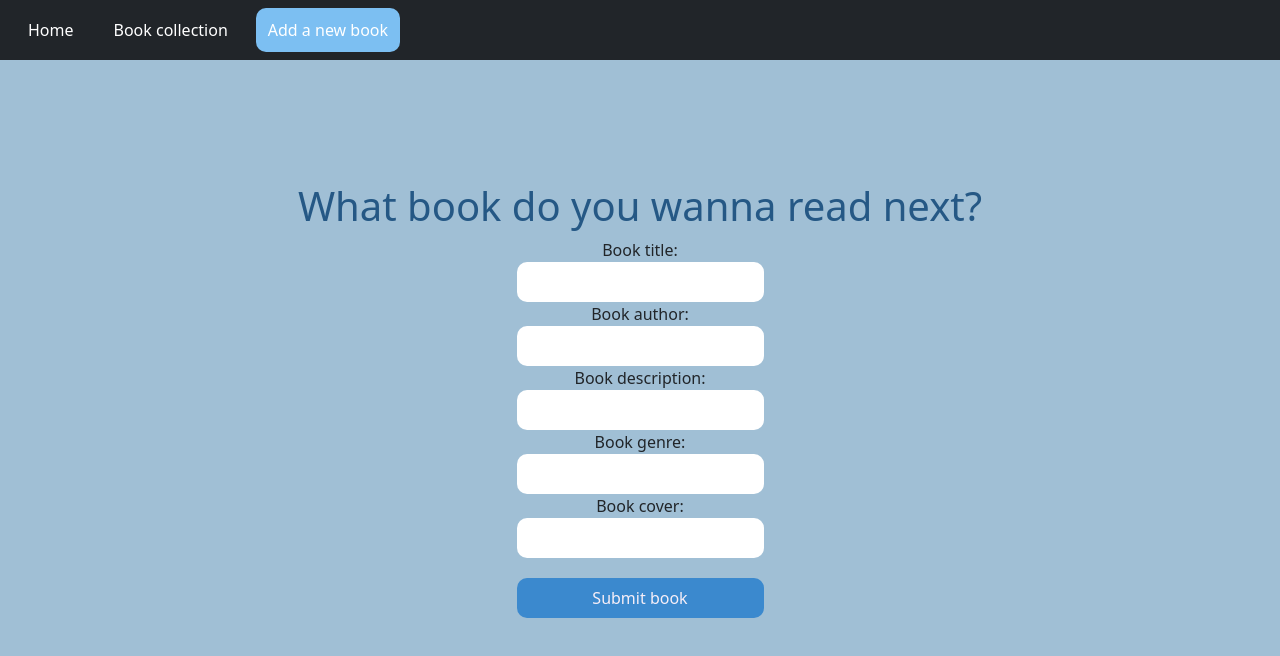
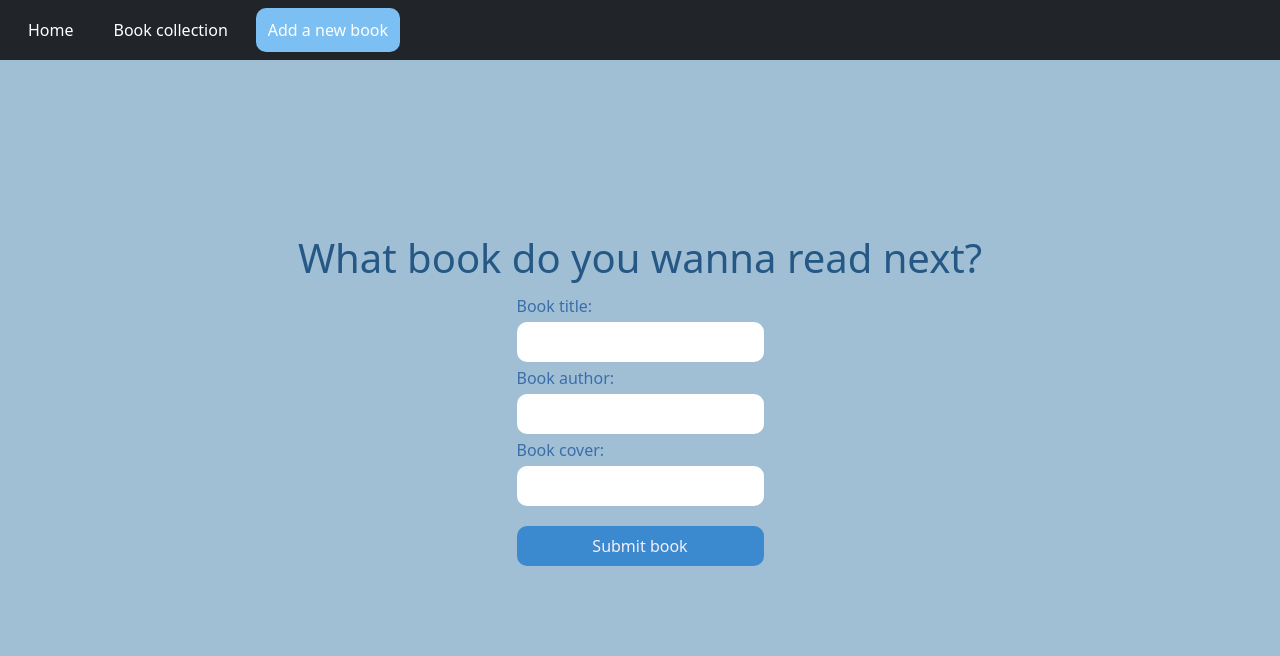
Before and after one commit to paulbosorogan/ph3-client, a React (Create React App) app: page /new-book in a window 1280 px wide. Shown: the top 656 px of the page. Built offline with nearby package versions, Linux system fonts and the light colour scheme; no server answers.

Commit message:
Update code

```diff
--- a/src/components/NewBook.js
+++ b/src/components/NewBook.js
@@ -4,24 +4,16 @@ import { useNavigate } from "react-router-dom";
 function NewBook({addBook}){
     const [newTitle, setNewTitle] = useState("")
     const [newAuthor, setNewAuthor] = useState("")
-    const [newDescription, setNewDescription] = useState("")
-    const [newGenre, setNewGenre] = useState("")
     const [newCover, setNewCover] = useState("")
     const navigate = useNavigate();
 
-    function handleSubmitNB(e){
+    function handleSubmitNewBook(e){
         e.preventDefault()
 
         const bookData = {
             title: newTitle,
             author: newAuthor,
-            description: newDescription,
-            genre: newGenre,
-            image: newCover,
-            reviews: {
-                score: 0,
-                comment: 'Fill the blank',
-            }
+            image: newCover
         }
 
         fetch(`http://localhost:9292/books`, {
@@ -34,21 +26,16 @@ function NewBook({addBook}){
         .then(r=>r.json())
         .then(newBook => addBook(newBook))
         .then(()=> navigate('/books'))
-        console.log(bookData)
     }
     return(
         <div className="new-book-container">
         <h1>What book do you wanna read next?</h1>
-        <form className="new-book-form" onSubmit={handleSubmitNB}>
-            <label htmlFor="text">Book title:</label>
+        <form className="new-book-form" onSubmit={handleSubmitNewBook}>
+            <label className="new-book" htmlFor="text">Book title:</label>
             <input id="title" type="text" value={newTitle} onChange={(e)=>setNewTitle(e.target.value)}/>
-            <label htmlFor="text">Book author:</label>
+            <label className="new-book" htmlFor="text">Book author:</label>
             <input id="author" type="text" value={newAuthor} onChange={(e)=> setNewAuthor(e.target.value)}/>
-            <label htmlFor="text">Book description:</label>
-            <input id="description" type="text" value={newDescription} onChange={(e)=>setNewDescription(e.target.value)}/>
-            <label htmlFor="text">Book genre:</label>
-            <input id="genre" type="text" value={newGenre} onChange={(e)=>setNewGenre(e.target.value)}/>
-            <label htmlFor="text">Book cover:</label>
+            <label className="new-book" htmlFor="text">Book cover:</label>
             <input id="image_url" type="text" value={newCover} onChange={(e)=>setNewCover(e.target.value)}/>
             <input type="submit" value='Submit book'/>
         </form>
```
